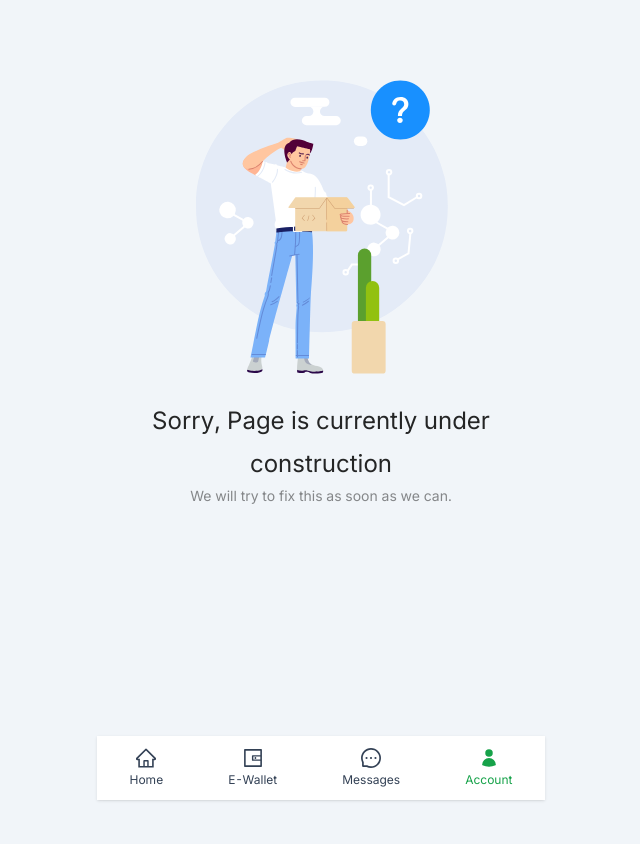
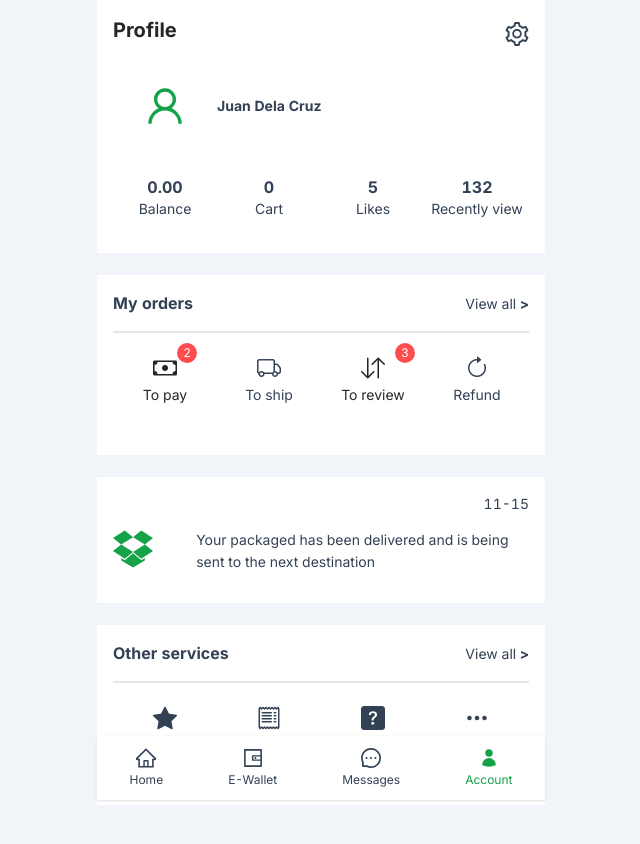
Before and after one commit to saisarah/TalipaAPP-Frontend, a React (Vite) app: page /account in a window 1280 px wide. Shown: the top 844 px of the page, without its empty margins (319-959 px from the left). Built offline with nearby package versions, Linux system fonts and the light colour scheme.

Commit message:
frontend-30-design-account-page

```diff
--- a/src/pages/customer/account/Account.jsx
+++ b/src/pages/customer/account/Account.jsx
@@ -1,11 +1,139 @@
 import UnderConstruction from "../../../components/UnderConstruction";
+import {
+  SettingOutlined,
+  UserOutlined,
+  DropboxOutlined,
+
+
+
+
+} from "@ant-design/icons";
+import { Badge } from "antd";
+import { Link } from "react-router-dom";
 
 
 export default function Account()
 {
+
   return (
-    <div>
-      <UnderConstruction />
+    <>
+    <link rel="stylesheet" href="https://cdn.jsdelivr.net/npm/bootstrap-icons@1.10.2/font/bootstrap-icons.css"></link>
+
+    <div className="bg-white px-4">
+      <div className="flex items-center justify-between py-4">
+        <h1 className="text-xl font-bold">Profile</h1>
+        <div className="space-x-4">
+          <Link to='/account'>
+            <SettingOutlined style={{ fontSize: 24 }} />
+          </Link>
+        </div>
+      </div>
+
+      <div className="pt-2 flex bg-white px-4 py-5 top-0">
+        <button className="whitespace-nowrap bg-white px-4 py-2 text-primary">
+          <UserOutlined style={{ fontSize:40, borderRadius: 72 }}/>
+        </button>
+        <button className="whitespace-nowrap border-b-2 font-bold border-white px-4 py-2">
+          Juan Dela Cruz
+        </button>
+      </div>
+
+      <div className="grid grid-cols-4 py-5">
+        <div className="text-center">
+          <span className="text-base font-bold">0.00</span>
+          <p className="text-sm">Balance</p>
+        </div>
+        <div className="text-center">
+          <span className="text-base font-bold">0</span>
+          <p className="text-sm">Cart</p>
+        </div>
+        <div className="text-center">
+          <span className="text-base font-bold">5</span>
+          <p className="text-sm">Likes</p>
+        </div>
+        <div className="text-center">
+          <span className="text-base font-bold">132</span>
+          <p className="text-sm">Recently view</p>
+        </div>
+      </div>
     </div>
+    <br />
+    <div className="bg-white p-4">
+      <div className="flex items-center border-b-2 justify-between py-0">
+        <p className="text-base font-bold">My orders</p>
+        <div className="space-x-4">
+          <Link to='/account'>
+            <p>View all <span className="font-bold">></span></p>
+            {/* <RightOutlined/> */}
+          </Link>
+        </div>
+      </div>
+
+      <div className="grid grid-cols-4 py-5 text-center">
+        <Link to='/'>
+          <Badge count={2}>
+            <span className="text-base font-bold"><i className="text-2xl bi bi-cash"></i></span>
+            <p className="text-sm">To pay</p>
+          </Badge>
+        </Link>
+        <Link to='/'>
+          <span className="text-base font-bold"><i className="text-2xl bi bi-truck"></i></span>
+          <p className="text-sm">To ship</p>
+        </Link>
+        <Link to='/'>
+          <Badge count={3}>
+            <span className="text-base font-bold"><i className="text-2xl bi bi-arrow-down-up"></i></span>
+            <p className="text-sm">To review</p>
+          </Badge>
+        </Link>
+        <Link to='/'>
+          <span className="text-base font-bold"><i className="text-2xl bi bi-arrow-clockwise"></i></span>
+          <p className="text-sm">Refund</p>
+        </Link>
+      </div>
+    </div>
+    <br />
+    <div className="bg-white p-4">
+      <p className="text-right">11-15</p>
+      <div className="grid grid-cols-5">
+        <div>
+          <DropboxOutlined className="text-primary" style={{fontSize :40}}/>
+        </div>
+        <div className="col-span-4">
+          <p>Your packaged has been delivered and is being sent to the next destination</p>
+        </div>
+      </div>
+    </div>
+    <br />
+    <div className="bg-white p-4">
+      <div className="flex items-center border-b-2 justify-between py-0">
+        <p className="text-base font-bold">Other services</p>
+        <div className="space-x-4">
+          <Link to='/account'>
+            <p>View all <span className="font-bold">></span></p>
+            {/* <RightOutlined/> */}
+          </Link>
+        </div>
+      </div>
+      <div className="grid grid-cols-4 py-5 text-center">
+        <Link to='/'>
+          <span className="text-base font-bold"><i className="text-2xl bi bi-star-fill"></i></span>
+          <p className="text-sm">Reviews</p>
+        </Link>
+        <Link to='/'>
+          <span className="text-base font-bold"><i className="text-2xl bi bi-receipt"></i></span>
+          <p className="text-sm">Receipt</p>
+        </Link>
+        <Link to='/'>
+          <span className="text-base font-bold"><i className="text-2xl bi bi-question-square-fill"></i></span>
+          <p className="text-sm">Help</p>
+        </Link>
+        <Link to='/'>
+          <span className="text-base font-bold"><i className="text-2xl bi bi-three-dots"></i></span>
+          <p className="text-sm">More</p>
+        </Link>
+      </div>
+    </div>
+    </>
   )
 }
```
